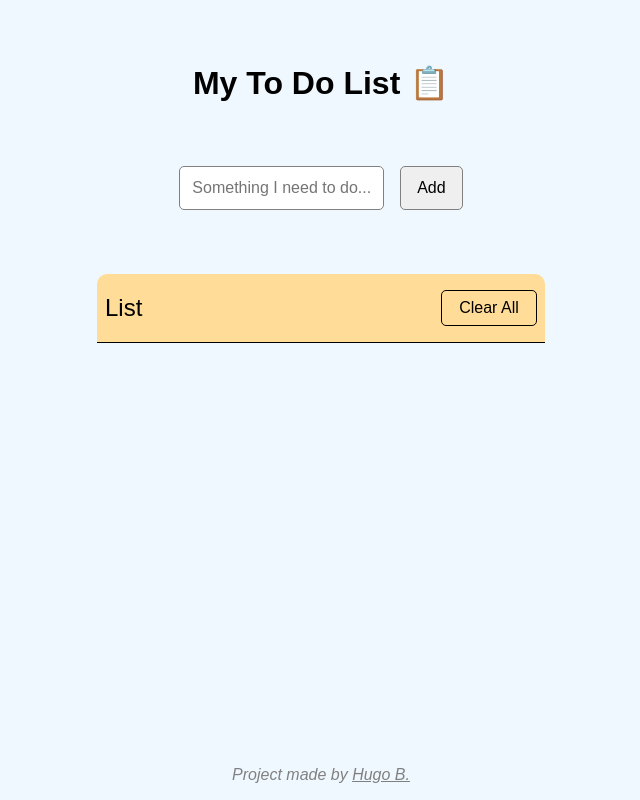
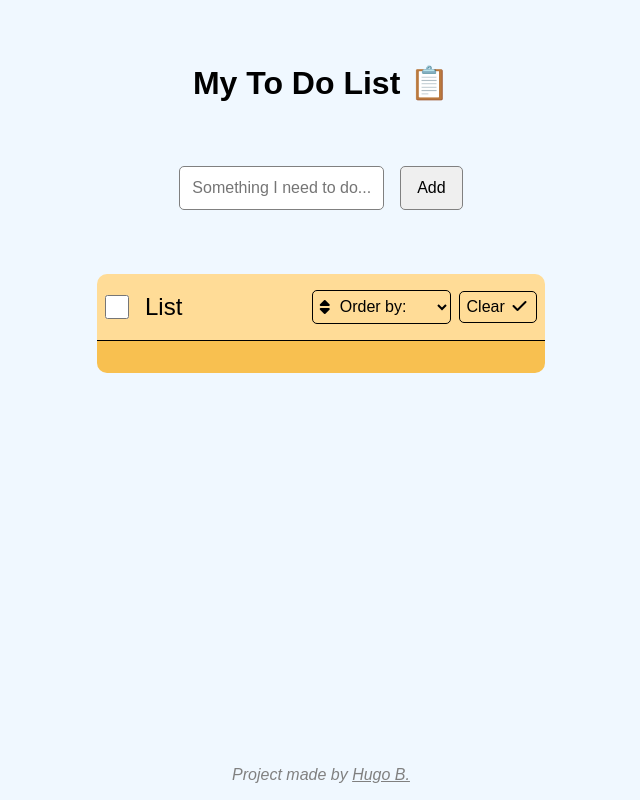
Before and after one commit to HugoProjects/MyToDoList, a website built with webpack: page index.html in a window 1280 px wide. Shown: the whole page, without its empty margins (319-959 px from the left). Built offline with nearby package versions, Linux system fonts and the light colour scheme.

Commit message:
Check all tasks & Delete Completed

```diff
--- a/index.html
+++ b/index.html
@@ -6,6 +6,7 @@
   <title>To Do List</title>
   <link rel="stylesheet" href="src/styles/styles.css">
   <link rel="icon" type="image/png" href="src/favicon.png">
+  <link rel="stylesheet" href="https://cdnjs.cloudflare.com/ajax/libs/font-awesome/6.5.1/css/all.min.css">
   <script type="module" src="scripts/bundle.js" defer></script>
 </head>
 <body>
@@ -20,7 +21,7 @@
 
     <dialog id="confirmClearTasksDialog">
       <form method="dialog" id="dialogForm">
-        <p class="dialogText">Sure you want to delete all tasks?</p>
+        <p class="dialogText">Sure you want to delete all completed <i class="fa-solid fa-check"></i> tasks?</p>
         <div class="dialogBtns">
           <button id="yesBtn" class="dialogBtn" type="submit" value="Yes">Yes</button>
           <button id="noBtn" class="dialogBtn" type="submit" value="No">No</button>
@@ -30,8 +31,20 @@
 
     <section id="toDoList">
       <header id="listHeader">
+        <input type="checkbox" id="checkAllBtn" class="taskCheckBtn" title="Check All">
         <span id="listTitle">List</span>
-        <button id="clearAllTasksBtn" class="clearBtn" title="Clear All">Clear All</button>
+        <div class="select-container">
+          <label for="orderBySelect">
+            <i class="fa-solid fa-sort"></i>
+          </label>
+          <select id="orderBySelect">
+            <option value="Order by" disabled selected>Order by:</option>
+            <option value="Alphabetical">Alphabetical</option>
+            <option value="Newest">Newest</option>
+            <option value="Latest">Latest</option>
+          </select>
+        </div>
+        <button id="clearCompletedTasksBtn" class="clearBtn" title="Clear Completed">Clear <i class="fa-solid fa-check checkIcon"></i></button>
       </header>
       <ul id="list">
         <!--Add tasks with script-->
--- a/src/main.ts
+++ b/src/main.ts
@@ -1,5 +1,8 @@
 import { TaskUI } from "./views/TaskUI";
 
-const taskUI = new TaskUI();
-console.log(taskUI);
-//Bastava fazer new TaskUI() pois o construtor da classe trata de tudo e nao vou precisar de chamar métodos aqui usando, por exemplo, taskUI.método1
+//Para garantir que o código dos scripts só é executado depois de carregar a página (HTML & CSS)
+window.addEventListener("load", () => {
+  const taskUI = new TaskUI();
+  console.log(taskUI);
+  //Bastava fazer new TaskUI() pois o construtor da classe trata de tudo e nao vou precisar de chamar métodos aqui, usando, por exemplo, taskUI.método1
+});
--- a/src/services/TaskManager.ts
+++ b/src/services/TaskManager.ts
@@ -61,9 +61,33 @@ export class TaskManager {
     //localStorage.removeItem("taskList");
   }
 
-}
+  public clearCompletedTasks(): void {
+    this.taskList = this.taskList.filter((task)=> {
+      return task.complete !== true;
+    });
+    this.saveTasks();
+  }
+
+  //Muda o estado para todas completas ou muda para todas incompletas
+  public checkAllTasks(checkState: boolean): void {
+
+    //Verificar se a checkbox esta selecionada ou nao (true ou false, passado como argumento no TaskUI)
+    if(checkState){
+      this.taskList.forEach((task) => {
+        return task.complete = true; //Coloca todas a true
+      });
+      //console.log("colocou todas a true");
+    }else{
+      this.taskList.forEach((task) => {
+        return task.complete = false; //Coloca todas a falso
+      });
+      //console.log("colocou todas a false");
+    }
+    this.saveTasks();
+  }
 
 
-// Checklist select All Tasks
 
-// Button Delete Completed Tasks
+
+
+}
--- a/src/styles/styles.css
+++ b/src/styles/styles.css
@@ -6,7 +6,7 @@
   box-sizing: border-box;
 }
 
-input, button {
+input, button, select {
   font-family: inherit;
 }
 
@@ -101,20 +101,66 @@ main {
   font-weight: 500;
 }
 
+.select-container {
+  display: flex;
+  align-items: center;
+  border: 1px solid black;
+  border-radius: 5px;
+  position: relative;
+  width: fit-content;
+}
+
+.select-container i {
+  padding: 0.4rem;
+  font-size: 1rem;
+  color: black;
+  position: absolute;
+  top: 50%;
+  transform: translateY(-50%);
+  pointer-events: none;
+}
+
+.select-container select {
+  padding: 0.4rem 0.4rem 0.4rem 1.4rem;
+  border: none;
+  background: transparent;
+  font-size: 1rem;
+  cursor: pointer;
+  width: 100%;
+  /*appearance: none; //Se quiser retirar a seta a indicar que é um dropdown*/
+  white-space: nowrap;
+  overflow: hidden;
+  text-overflow: ellipsis;
+}
+
+/*
+.select-container select:hover{
+  background-color: black;
+  color: white;
+}
+
+.select-container:hover i{
+  color: white;
+}*/
+
 .clearBtn {
-  width: 6rem;
-  padding: 0.5rem;
+  padding: 0.4rem;
   background-color: transparent;
   border: 1px solid black;
   cursor: pointer;
   font-size: 1rem;
   font-weight: 500;
   border-radius: 5px;
+  white-space: nowrap;
 }
 
 .clearBtn:hover {
   background-color: black;
   color: white;
+}
+
+.checkIcon{
+  padding: 0 0.2rem;
 }
 
 .taskLabel {
@@ -127,6 +173,10 @@ main {
   width: 1.5rem;
   height: 1.5rem;
   flex-shrink: 0;
+}
+
+#checkAllBtn{
+  cursor: pointer;
 }
 
 .taskText {
@@ -165,6 +215,7 @@ main {
   margin: 0 auto;
   display: flex;
   justify-content: space-between;
+  gap: 0.5rem;
   align-items: center;
   padding: 1rem 0.5rem;
   border-bottom: 1px solid black;
@@ -180,6 +231,9 @@ main {
 
 #listTitle {
   font-size: 1.5rem;
+  flex-grow: 1;
+  text-align: left;
+  padding: 0 0.5rem;
 }
 
 ul {
@@ -226,6 +280,13 @@ ul>li:last-child {
 
 @media screen and (width < 480px) {
 
+  main {
+    min-width: 50%;
+    max-width: 75%;
+    /*width: clamp(35%, 50%, 65%);*/
+    margin: 1rem auto;
+  }
+
   #taskForm {
     flex-direction: column;
   }
--- a/src/views/TaskUI.ts
+++ b/src/views/TaskUI.ts
@@ -5,17 +5,19 @@ export class TaskUI {
   private taskManager: TaskManager;
   private taskForm: HTMLFormElement;
   private inputText: HTMLInputElement;
-  private clearAllTasksBtn: HTMLButtonElement;
+  private clearCompletedTasksBtn: HTMLButtonElement;
   private confirmClearTasksDialog: HTMLDialogElement;
   private taskList: HTMLUListElement;
+  private checkAllBtn: HTMLInputElement;
 
   constructor() {
     this.taskManager = new TaskManager();
     this.taskForm = document.getElementById("taskForm") as HTMLFormElement;
     this.inputText = document.getElementById("taskInput") as HTMLInputElement;
-    this.clearAllTasksBtn = document.getElementById("clearAllTasksBtn") as HTMLButtonElement;
+    this.clearCompletedTasksBtn = document.getElementById("clearCompletedTasksBtn") as HTMLButtonElement;
     this.confirmClearTasksDialog = document.getElementById("confirmClearTasksDialog") as HTMLDialogElement;
     this.taskList = document.getElementById("list") as HTMLUListElement;
+    this.checkAllBtn = document.getElementById("checkAllBtn") as HTMLInputElement;
 
     this.initialize(); //Ao chamar o new TaskUI() inicializamos a class TaskUI com todas as suas propriedades e o construtor, que por sua vez irá usar este metodo initialize() para iniciar a aplicação
   }
@@ -23,7 +25,8 @@ export class TaskUI {
   private initialize(){
 
     this.taskForm.addEventListener("submit", (event) => this.taskSubmit(event));
-    this.clearAllTasksBtn.addEventListener("click", () => this.clearAllTasks());
+    this.clearCompletedTasksBtn.addEventListener("click", () => this.clearCompletedTasks());
+    this.checkAllBtn.addEventListener("change", () => this.checkAllTasks());
     this.renderTasks();
   }
 
@@ -42,7 +45,7 @@ export class TaskUI {
     }
   }
 
-  private clearAllTasks(): void{
+  private clearCompletedTasks(): void{
     //Como só usamos estes botões aqui não criei como propriedades da classe (instâncias da classe)
     //const yesBtn = document.getElementById("yesBtn") as HTMLButtonElement;
     //const noBtn = document.getElementById("yesBtn") as HTMLButtonElement;
@@ -55,7 +58,8 @@ export class TaskUI {
 
       //Se o utilizador carregou no "Yes" (automaticada o dialog faz close() depois do submit)
       if(this.confirmClearTasksDialog.returnValue === "Yes"){
-        this.taskManager.clearTaskList();
+        this.taskManager.clearCompletedTasks();
+        this.checkAllBtn.checked = false; //Limpar o botao de check all
         this.renderTasks();
       }else{
         //Carregou no botão "No" portanto não queremos que aconteça nada
@@ -82,9 +86,28 @@ export class TaskUI {
     });
   }
 
-  private renderTasks(){
+  private checkAllTasks(): void{
 
-    this.taskList.innerHTML = "";
+    //Se houver tasks na lista fazemos a mudança (se não houver, nao permitimos checkar a box, porque está vazio)
+    if(this.taskManager.getTaskList().length !== 0){
+
+      //Verificar se o botao esta checked ou nao, se estiver, chama o metodo para checkar todas, se nao tiver chama o metodo para descheckar todas (passamos argumento true ou false)
+      if(this.checkAllBtn.checked === true){
+        this.taskManager.checkAllTasks(true);
+        this.renderTasks();
+      }
+      if(this.checkAllBtn.checked === false){
+        this.taskManager.checkAllTasks(false);
+        this.renderTasks();
+      }
+    }else{
+      this.checkAllBtn.checked = false;
+    }
+  }
+
+  private renderTasks(): void{
+
+    this.taskList.innerHTML = ""; //Limpar tudo
 
     this.taskManager.getTaskList().forEach((task) => {
 
@@ -138,14 +161,28 @@ export class TaskUI {
       //EventListener para a checkbox e botao de apagar de cada Task
       input.addEventListener("change", () => {
         this.taskManager.changeTaskState(task.id);
+        this.renderTasks(); //Penso que fosse desnecessário porque o próprio html/css já muda o visual do input com o check
       });
 
       button.addEventListener("click", () => {
         this.taskManager.removeTask(task.id);
         this.renderTasks();
       });
-
     })
 
+    //Limpar o checkbox geral (Check All) se todas as tasks forem/estiverem desselecionadas (false)
+    if(this.taskManager.getTaskList().every((task) => (task.complete === false))){
+      this.checkAllBtn.checked = false;
+    }
+
+    //Limpar o checkbox geral (Check All) se a lista de tasks estiver vazia
+    if(this.taskManager.getTaskList().length === 0){
+      this.checkAllBtn.checked = false;
+
+      //Aproveitar a verificaçao de lista vazia e adicionar um li vazio como se fosse um rodapé (só aparece se não houver tasks)
+      const li = document.createElement("li") as HTMLLIElement;
+      this.taskList.appendChild(li);
+    }
   }
+
 }
```
Also changed, not shown: scripts/bundle.js (+3 -3 lines).
